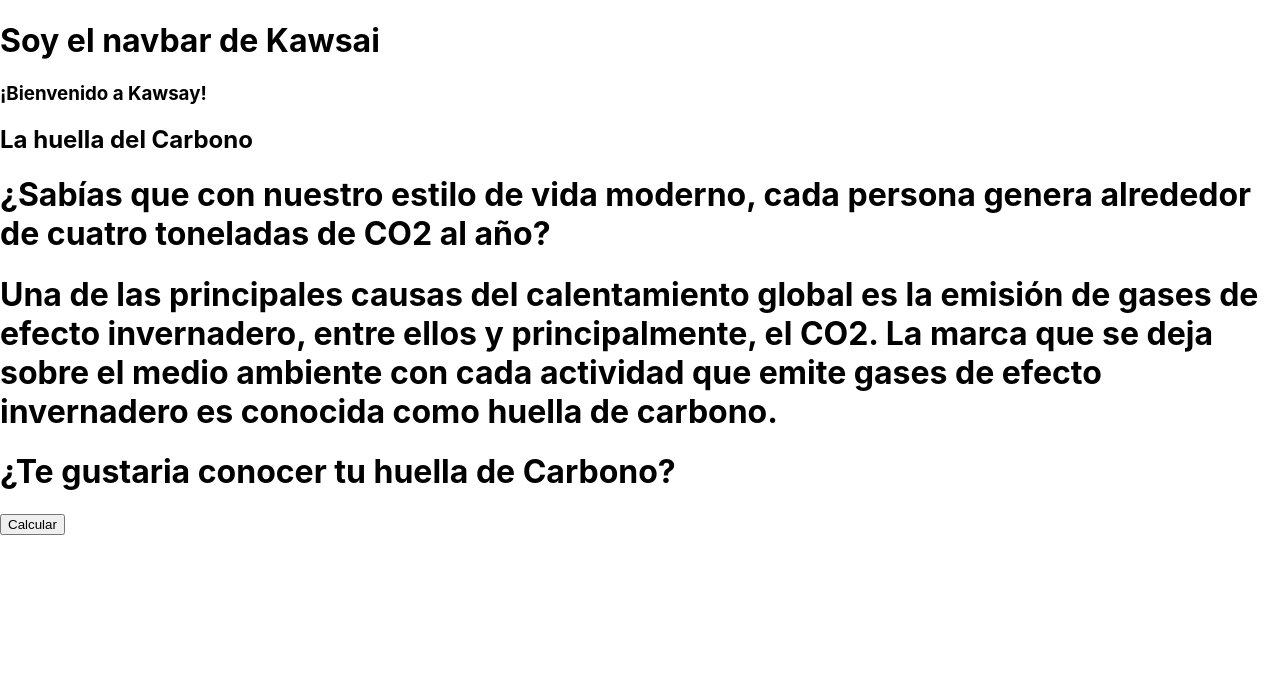
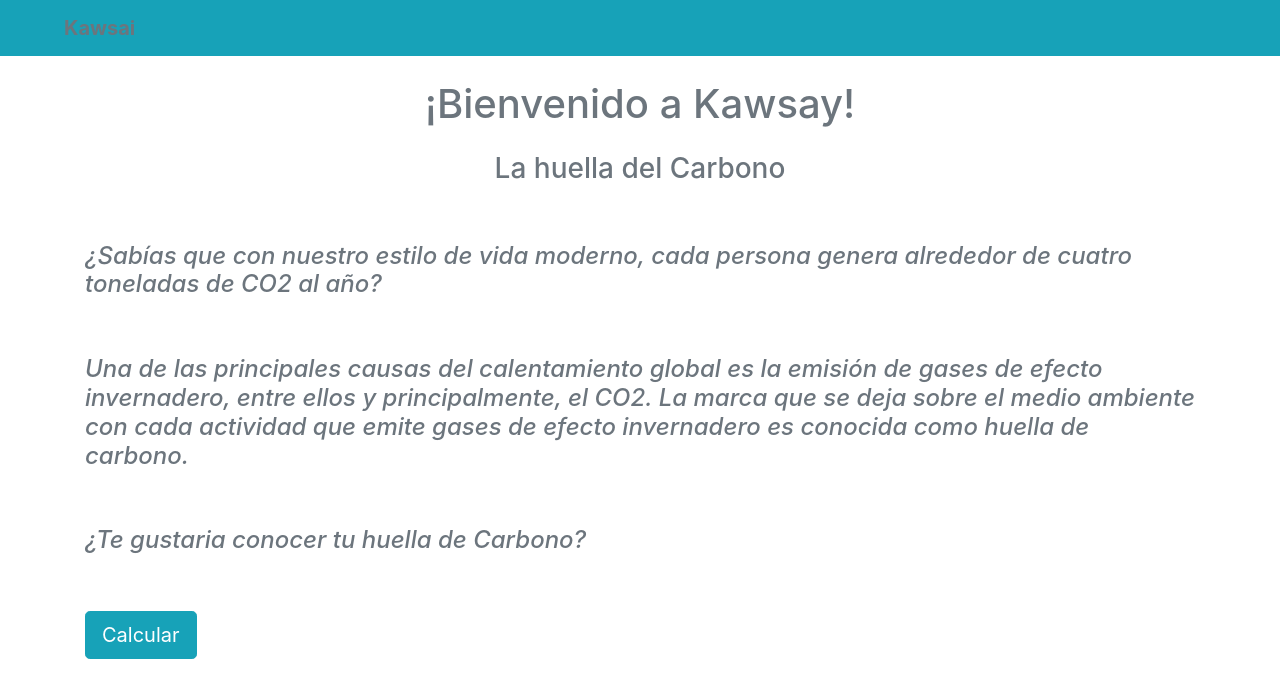
Before and after one commit to juanchoancap/Kawsay, a React (Create React App) app in the folder client/: page / in a window 1280 px wide. Shown: the top 698 px of the page. Built offline with nearby package versions, Linux system fonts and the light colour scheme.

Commit message:
boostrap agregado

```diff
--- a/client/src/App.js
+++ b/client/src/App.js
@@ -1,4 +1,4 @@
-// import logo from "./logo.svg";
+import "bootstrap/dist/css/bootstrap.min.css";
 import "./App.css";
 import NavBar from "./Components/NavBar";
 import QuestionsListContainer from "./Container/container.jsx";
--- a/client/src/Components/NavBar/index.jsx
+++ b/client/src/Components/NavBar/index.jsx
@@ -1,9 +1,14 @@
+import { Navbar as NavbarBootstrap } from "react-bootstrap";
+
 const NavBar = () => {
     return (
         <>
-        <h1>
-            Soy el navbar de Kawsai
-        </h1>
+        <NavbarBootstrap bg="info" variant="success">
+
+        <NavbarBootstrap.Brand className=" font-weight-bold mx-5 text-muted">
+            Kawsai
+            </NavbarBootstrap.Brand>
+        </NavbarBootstrap>
         </>
     );
 };
--- a/client/src/Container/container.jsx
+++ b/client/src/Container/container.jsx
@@ -1,5 +1,5 @@
 import { BrowserRouter, Switch, Route } from "react-router-dom";
-import Calculator from "../Calculator/Calculator";
+import Calculator from "../calculator/Calculator";
 
 const QuestionsListContainer = () => {
   return (
--- a/client/src/calculator/Calculator.jsx
+++ b/client/src/calculator/Calculator.jsx
@@ -1,4 +1,5 @@
 import { useState } from "react";
+import { Button, Container } from "react-bootstrap";
 
 export default function Calculator() {
   const [input, setInput] = useState({
@@ -195,27 +196,27 @@
   };
 
   return (
-    <div>
+    <Container>
       {/* start */}
-      {location == "start" ? (
+      {location === "start" ? (
         <div>
-          <h3>¡Bienvenido a Kawsay!</h3>
+          <h1 className="my-4 text-center text-muted">¡Bienvenido a Kawsay!</h1>
           <div>
-            <h2>La huella del Carbono</h2>
-            <h1>
+            <h3 className="my-2 pb-5 text-center text-muted">La huella del Carbono</h3>
+            <h4 className="my-2 pb-5 font-italic text-muted">
               ¿Sabías que con nuestro estilo de vida moderno, cada persona
               genera alrededor de cuatro toneladas de CO2 al año?
-            </h1>
-            <h1>
+            </h4>
+            <h4 className="my-2 pb-5 font-italic text-muted">
               Una de las principales causas del calentamiento global es la
               emisión de gases de efecto invernadero, entre ellos y
               principalmente, el CO2. La marca que se deja sobre el medio
               ambiente con cada actividad que emite gases de efecto invernadero
               es conocida como huella de carbono.
-            </h1>
-            <h1>¿Te gustaria conocer tu huella de Carbono?</h1>
+            </h4>
+            <h4 className="my-2 pb-5 font-italic text-muted">¿Te gustaria conocer tu huella de Carbono?</h4>
             <div>
-              <button onClick={() => handleButton()}>Calcular</button>
+              <Button variant="info" size="lg" onClick={() => handleButton()}>Calcular</Button>
             </div>
           </div>
         </div>
@@ -223,7 +224,7 @@
         <div />
       )}
       {/* question1 */}
-      {location == "question1" ? (
+      {location === "question1" ? (
         <div>
           <h2>¿Con cuanta gente vives?</h2>
           <input
@@ -239,7 +240,7 @@
         <div />
       )}
       {/* question2 */}
-      {location == "question2" ? (
+      {location === "question2" ? (
         <div>
           <h2>¿Cuales de estos electrodomesticos utilizas?</h2>
           <h1>(puede marcar tantos como quiera)</h1>
@@ -334,7 +335,7 @@
         <div />
       )}
       {/* question 3 */}
-      {location == "question3" ? (
+      {location === "question3" ? (
         <div>
           <h2>¿Cuales de estos utilizas con frecuencia?</h2>
           <h1>(puede marcar tantos como quiera)</h1>
@@ -379,7 +380,7 @@
         <div />
       )}
       {/* question 4 */}
-      {location == "question4" ? (
+      {location === "question4" ? (
         <div>
           <h2>¿Tenes vehiculo propio?</h2>
           <input
@@ -396,7 +397,7 @@
         <div />
       )}
       {/* question 4A */}
-      {location == "question4A" ? (
+      {location === "question4A" ? (
         <div>
           <h2>¿Que distancia recorres aprox. al mes?</h2>
           <input
@@ -412,7 +413,7 @@
         <div />
       )}
       {/* question 4B */}
-      {location == "question4B" ? (
+      {location === "question4B" ? (
         <div>
           <h2>¿Cuantas personas comparten tu auto habitualmente?</h2>
           <input
@@ -428,7 +429,7 @@
         <div />
       )}
       {/* question 5 */}
-      {location == "question5" ? (
+      {location === "question5" ? (
         <div>
           <h2>¿Usas con frecuencia transporte publico?</h2>
           <input
@@ -447,7 +448,7 @@
         <div />
       )}
       {/* question 5A */}
-      {location == "question5A" ? (
+      {location === "question5A" ? (
         <div>
           <h2>¿Cuales de estos transportes utilizas con frecuencia?</h2>
           <h1>(puede marcar tantos como quiera)</h1>
@@ -490,7 +491,7 @@
         <div />
       )}
       {/* question 5B */}
-      {location == "question5B" ? (
+      {location === "question5B" ? (
         <div>
           <h2>¿Cuantas horas diarias viajas en transporte publico?</h2>
           <input
@@ -505,7 +506,7 @@
       ) : (
         <div />
       )}
-      {location == "result" ? (
+      {location === "result" ? (
         <div>
           <h3>El Resultado es: {input.total}</h3>
           <button onClick={() => handleButton()}>Reiniciar</button>
@@ -513,6 +514,6 @@
       ) : (
         <div />
       )}
-    </div>
+    </Container>
   );
 }
```
